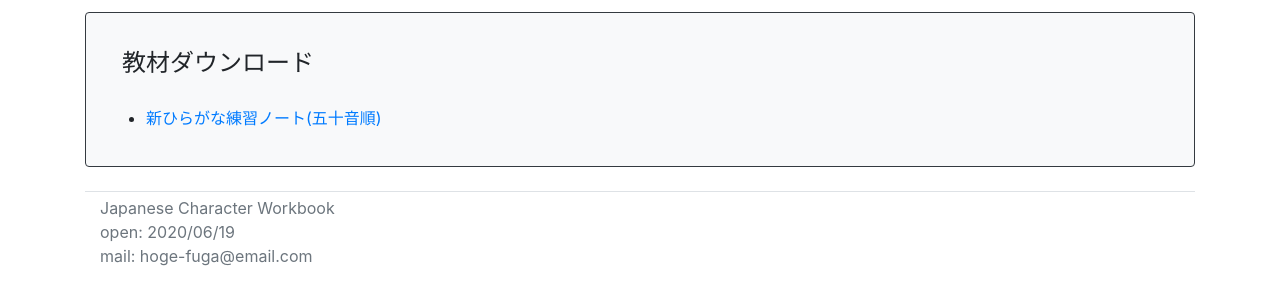
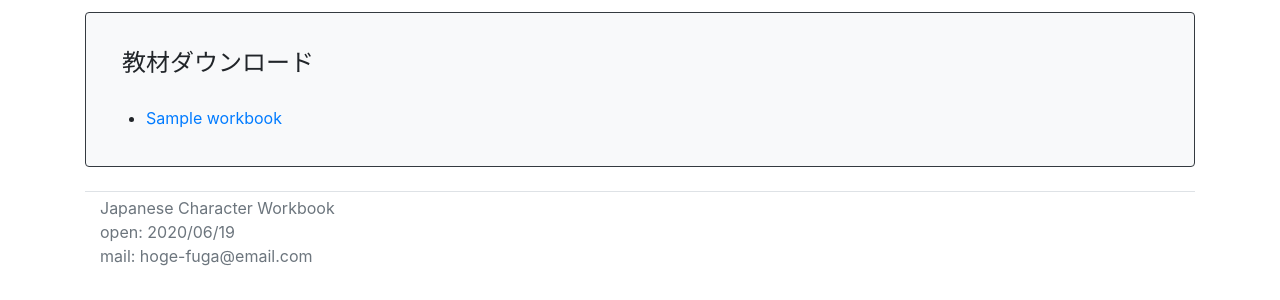
Before and after one commit to yuya-okada527/japanese-leaners-font-sample, a Flask app: template web/templates/index.html in a window 1280 px wide. Shown: the part 477-777 px from the top of the page. Run offline with Flask 2, Linux system fonts and the light colour scheme; the template is opened without the code that fills it: most values are stand-ins (such as "Sample title", 1, 10 or a date in 2020); some libraries are stand-ins or nearby versions.

Commit message:
add listing workbook

```diff
--- a/web/main.py
+++ b/web/main.py
@@ -8,13 +8,19 @@ from flask import (
 )
 from reportlab.pdfgen import canvas
 
+from .workbook import WorkBook
+
 
 app = Flask(__name__)
 
 
 @app.route("/")
 def index():
-    return render_template("index.html")
+    workbooks = [
+        WorkBook("name1", "#"),
+        WorkBook("name2", "#")
+    ]
+    return render_template("index.html", workbooks=workbooks)
 
 
 @app.route("/create")
--- a/web/templates/index.html
+++ b/web/templates/index.html
@@ -43,7 +43,9 @@
     <div class="card-body">
       <h4 class="card-title p-3">教材ダウンロード</h4>
       <ul>
-        <li><a href="#">新ひらがな練習ノート(五十音順)</a></li>
+        {% for workbook in workbooks %}
+          <li><a href="{{ workbook.url }}">{{ workbook.name }}</a></li>
+        {% endfor %}
       </ul>
     </div>
   </div>
```
Also changed, not shown: web/workbook.py (added, +7 -0 lines).
